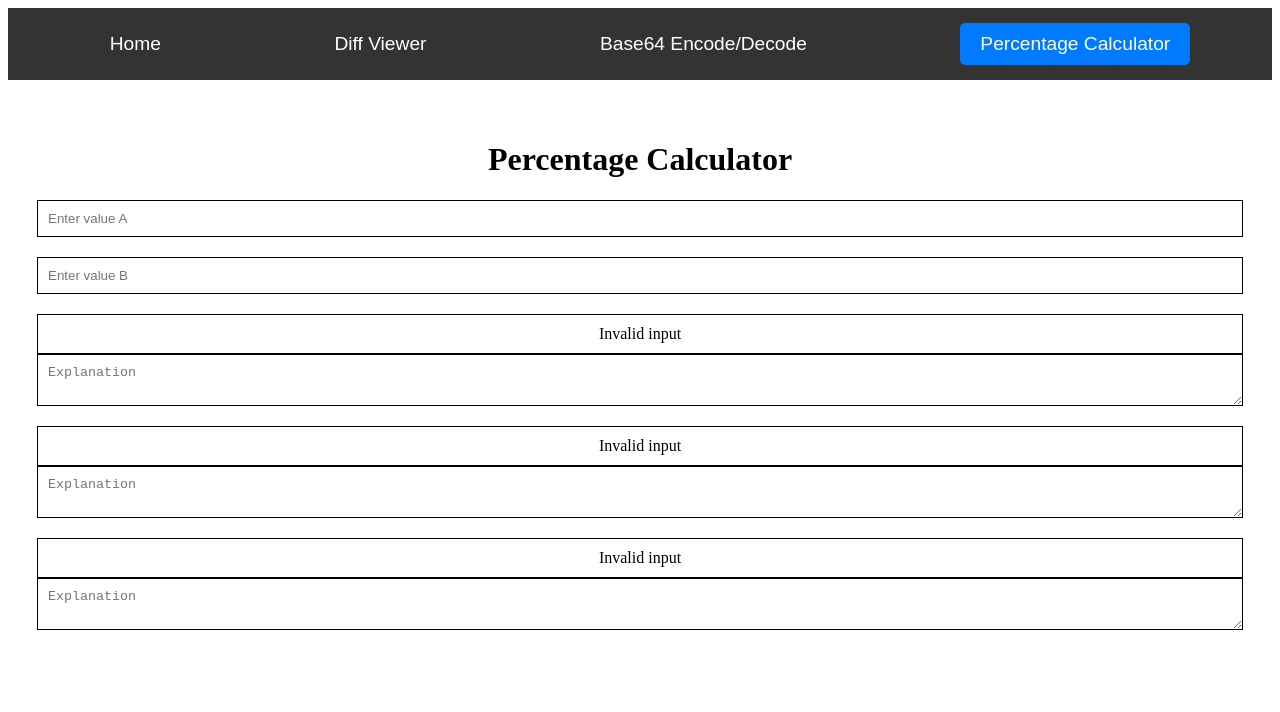
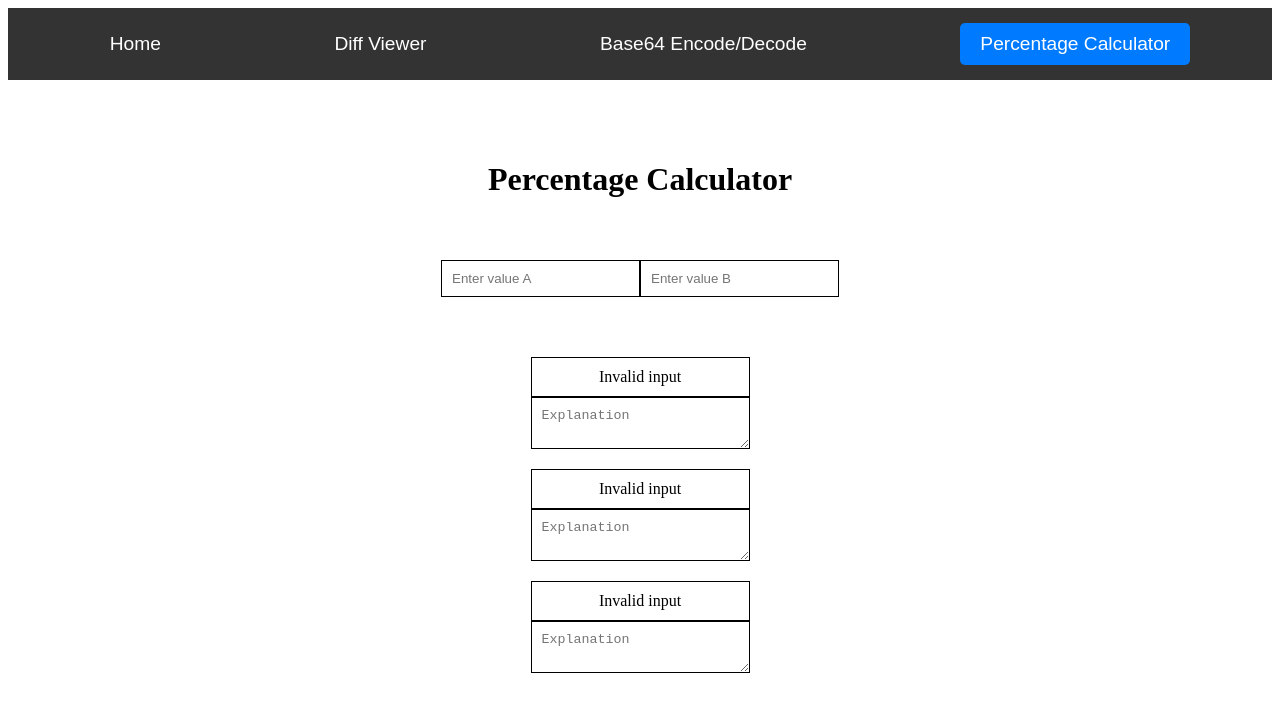
Before and after one commit to sharshi/things, a React (Vite) app: page /#/percentage-calculator in a window 1280 px wide. Shown: the top 712 px of the page. Built offline with nearby package versions, Linux system fonts and the light colour scheme.

Commit message:
Redesign the percentage calculator UI
Related to #16

---

For more details, open the [Copilot Workspace session](https://copilot-workspace.githubnext.com/sharshi/things/issues/16?shareId=XXXX-XXXX-XXXX-XXXX).

```diff
--- a/src/components/PercentageCalculator.tsx
+++ b/src/components/PercentageCalculator.tsx
@@ -54,7 +54,10 @@ const PercentageCalculator = () => {
 
     return (
         <div className="percentage-calculator-container">
+            <div className="percentage-calculator-header">
                 <h1>Percentage Calculator</h1>
+            </div>
+            <div className="percentage-calculator-inputs">
                 <input
                     type="text"
                     placeholder="Enter value A"
@@ -69,6 +72,8 @@ const PercentageCalculator = () => {
                     onChange={(e) => setValueB(e.target.value)}
                     className="percentage-calculator-input"
                 />
+            </div>
+            <div className="percentage-calculator-results">
                 <div className="percentage-calculator-result">
                     {result1}
                 </div>
@@ -97,6 +102,7 @@ const PercentageCalculator = () => {
                     className="percentage-calculator-input"
                 />
             </div>
+        </div>
     );
 };
 
--- a/src/styles.css
+++ b/src/styles.css
@@ -28,6 +28,24 @@
         flex-grow: 1;
         text-align: center;
         width: 100%;
+    }
+
+    .percentage-calculator-header {
+        text-align: center;
+        padding: 20px;
+    }
+
+    .percentage-calculator-inputs {
+        display: flex;
+        justify-content: center;
+        padding: 20px;
+    }
+
+    .percentage-calculator-results {
+        display: flex;
+        flex-direction: column;
+        align-items: center;
+        padding: 20px;
     }
 }
 
```
Lines whose indentation alone changed are shown as unchanged.
